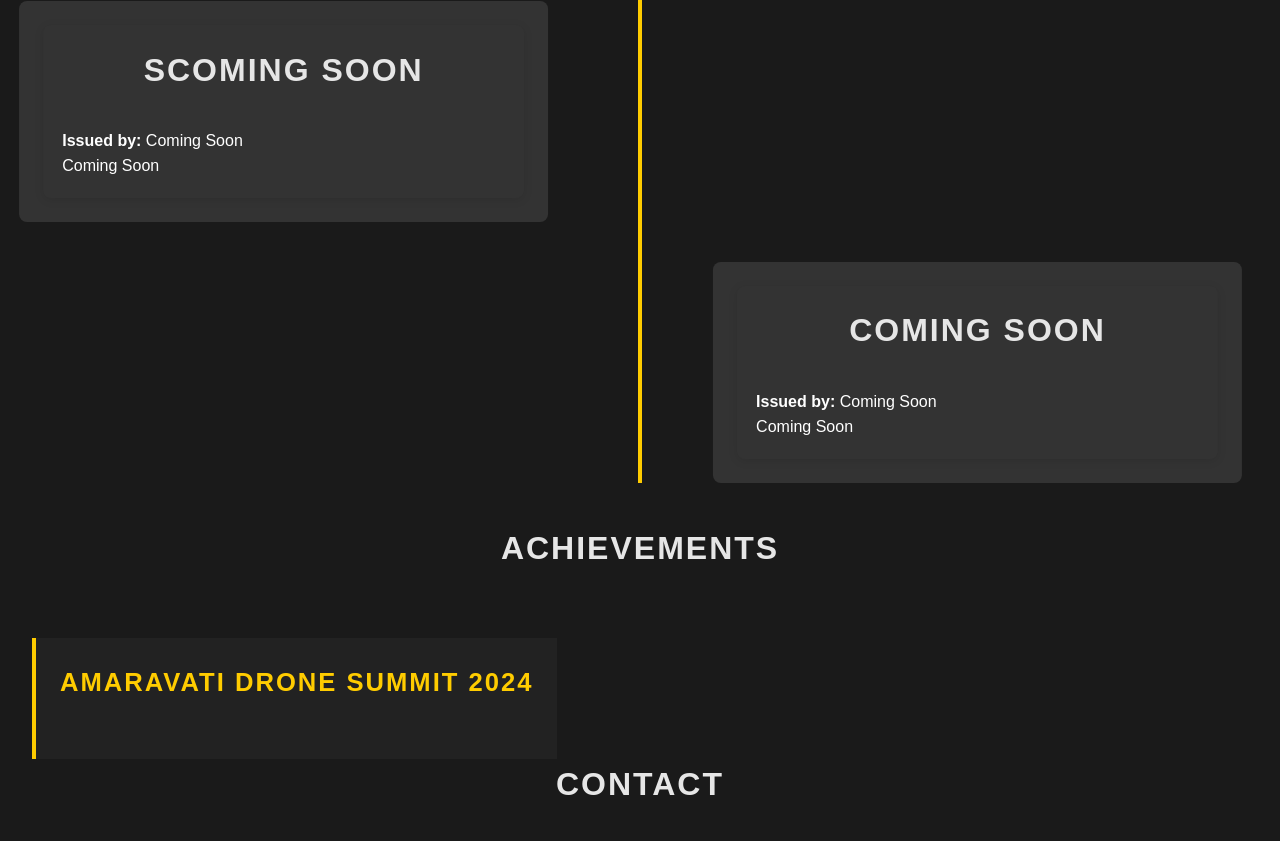
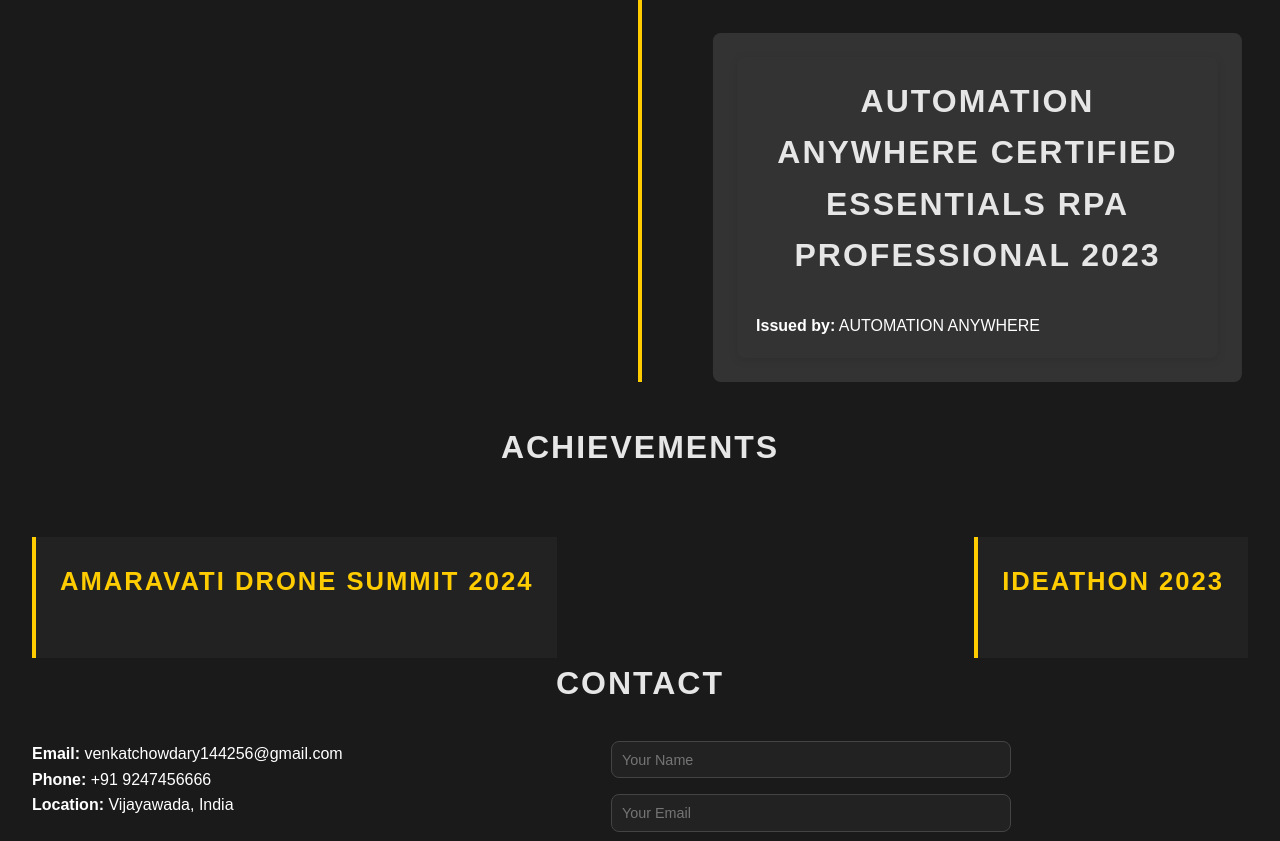
Before and after one commit to NithinChallagulla/venkatportofolio, a React (Create React App) app: page / in a window 1280 px wide. Shown: the part 3452-4293 px from the top of the page. Built offline with nearby package versions, Linux system fonts and the light colour scheme.

Commit message:
Refactor project details and add new achievement
Updated project descriptions and added a new achievement. Included a new image import for Ideathon 2023.

```diff
--- a/src/App.js
+++ b/src/App.js
@@ -17,6 +17,7 @@
 import drGowthamImage from './assets/dr-gowtham.jpg';
 
 import hackathonImage from './assets/hackathon.jpg';
+import ideathonImage from './assets/ideathon.jpg'; // ✅ NEW IMPORT
 
 function App() {
   const [expandedProject, setExpandedProject] = useState(null);
@@ -24,16 +25,12 @@
 
   const projects = [
     {
-      name: "Medical Hub Drone",
-      description: "Developed an innovative system to detect vehicle collisions in real time and automate emergency response using integrated technologies. The solution features a crash detection module, GPS-based tracking, and drone-assisted medical delivery to ensure rapid assistance during the critical golden hour. Designed to reduce emergency response times and save lives, particularly in remote or high-accident areas. The system targets adoption by government agencies, automobile manufacturers, and insurance companies, offering scalable impact and strong potential for real-world deployment."
+      name: "Drone based Infrastructure Monitoring",
+      description: "As urban infrastructure ages, regular inspection and maintenance are essential for ensuring safety. Cracks in concrete and corrosion on iron surfaces can lead to catastrophic failures if undetected. This project presents an integrated UAV-based system using drones and deep learning to automatically detect concrete cracks and iron corrosion from aerial imagery. By leveraging transfer learning with models like ResNet and VGG16, the system provides a cost-effective, automated solution for early damage detection, enhancing maintenance planning and public safety."
     },
     {
       name: "Drone based Animal Surveillance using AI",
       description: "This project utilizes autonomous drones equipped with AI to monitor animals within predefined boundaries. The system employs object detection algorithms to track animal movement, and if an animal crosses a virtual geofenced boundary, the drone triggers real-time alerts. This helps prevent animals from entering restricted zones or unsafe areas, supporting wildlife management, reducing human-animal conflict, and enhancing safety in agricultural or forest-edge regions."
-    },
-    {
-      name: "Drone based Infrastructure Monitoring",
-      description: "As urban infrastructure ages, regular inspection and maintenance are essential for ensuring safety. Cracks in concrete and corrosion on iron surfaces can lead to catastrophic failures if undetected. This project presents an integrated UAV-based system using drones and deep learning to automatically detect concrete cracks and iron corrosion from aerial imagery. By leveraging transfer learning with models like ResNet and VGG16, the system provides a cost-effective, automated solution for early damage detection, enhancing maintenance planning and public safety."
     },
     {
       name: "Library Management System",
@@ -46,6 +43,11 @@
       name: " Amaravati Drone Summit 2024 ",
       description: "Awarded 3rd place at the prestigious Amaravati Drone Summit 2024 for a project on crack detection using drones. The innovative solution showcased the use of unmanned aerial vehicles (UAVs) and deep learning for automated structural health monitoring, helping to identify cracks in infrastructure with greater accuracy and efficiency.",
       image: hackathonImage
+    },
+    {
+      name: " Ideathon 2023 ",
+      description: "Secured 4th place in Ideathon 2023 conducted by ACIC-KL Startups Foundation. The project demonstrated innovation in applying emerging technologies to real-world problems. Awarded a cash prize of ₹2500 as recognition for impactful idea presentation and practical feasibility.",
+      image: ideathonImage
     }
   ];
 
@@ -77,8 +79,6 @@
         </nav>
       </header>
 
-
-
       <main>
         <section id="about">
           <h2>About</h2>
@@ -106,7 +106,7 @@
               { img: javaLogo, name: 'Java' },
               { img: flaskLogo, name: 'Flask' },
               { img: canvaLogo, name: 'Canva' },
-              { img: figmaLogo, name: 'Figma' } // ✅ Added Figma
+              { img: figmaLogo, name: 'Figma' }
             ].map(skill => (
               <div className="skill-box" key={skill.name}>
                 <img src={skill.img} alt={skill.name} />
@@ -165,23 +165,19 @@
             {[
               {
                 title: "AWS Certified Cloud Practitioner",
-                issuer: "AWS",
-                date: "May 2024 - May 2027"
+                issuer: "AWS"
               },
               {
-                title: "Coming Soon",
-                issuer: "Coming Soon",
-                date: "Coming Soon"
+                title: "Linguaskill General",
+                issuer: "Cambridge"
               },
               {
-                title: "SComing Soon",
-                issuer: "Coming Soon",
-                date: "Coming Soon"
+                title: "Azure AI Fundamentals",
+                issuer: "Microsoft"
               },
               {
-                title: "Coming Soon",
-                issuer: "Coming Soon",
-                date: "Coming Soon"
+                title: "AUTOMATION ANYWHERE CERTIFIED ESSENTIALS RPA PROFESSIONAL 2023",
+                issuer: "AUTOMATION ANYWHERE"
               }
             ].map((cert, idx) => (
               <div className={`timeline-item ${idx % 2 === 0 ? 'left' : 'right'}`} key={idx}>
```
Lines whose indentation alone changed are shown as unchanged.
